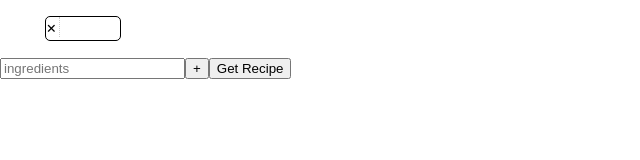
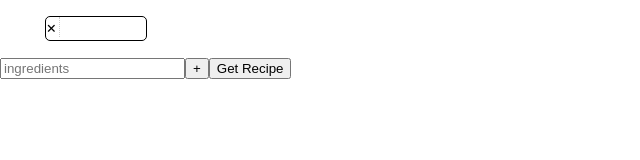
Before and after one commit to gabrielagbese/fridge, a React (Create React App) app: page / in a window 1280 px wide. Shown: the top 160 px of the page, without its empty margins (0-640 px from the left). Built offline with nearby package versions, Linux system fonts and the light colour scheme.

Commit message:
width to px

```diff
--- a/src/layout.css
+++ b/src/layout.css
@@ -8,7 +8,7 @@
 
 .tagstyle {
   border: thin solid black;
-  max-width: 6%;
+  max-width: 100px;
   min-width: 3%;
   padding-bottom: 3px;
   overflow: hidden;
--- a/src/layout.scss
+++ b/src/layout.scss
@@ -7,7 +7,7 @@
   }
 .tagstyle{
     border: thin solid black;
-    max-width: 6%;
+    max-width: 100px;
     min-width: 3%;
     //height: 18px;
     padding-bottom: 3px;
```
Also changed, not shown: 1 other file (tests, documents, lock files or other folders).
